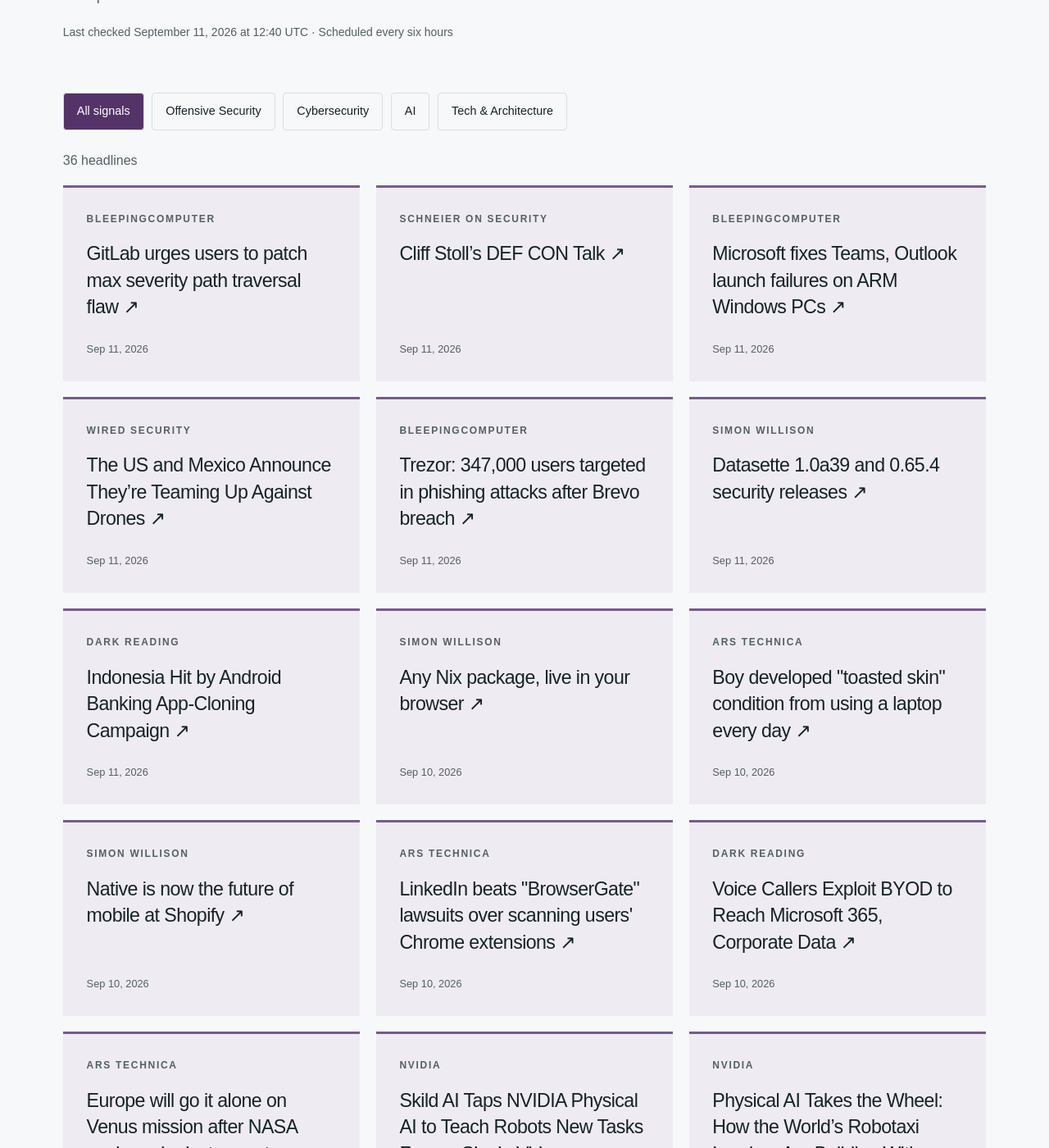
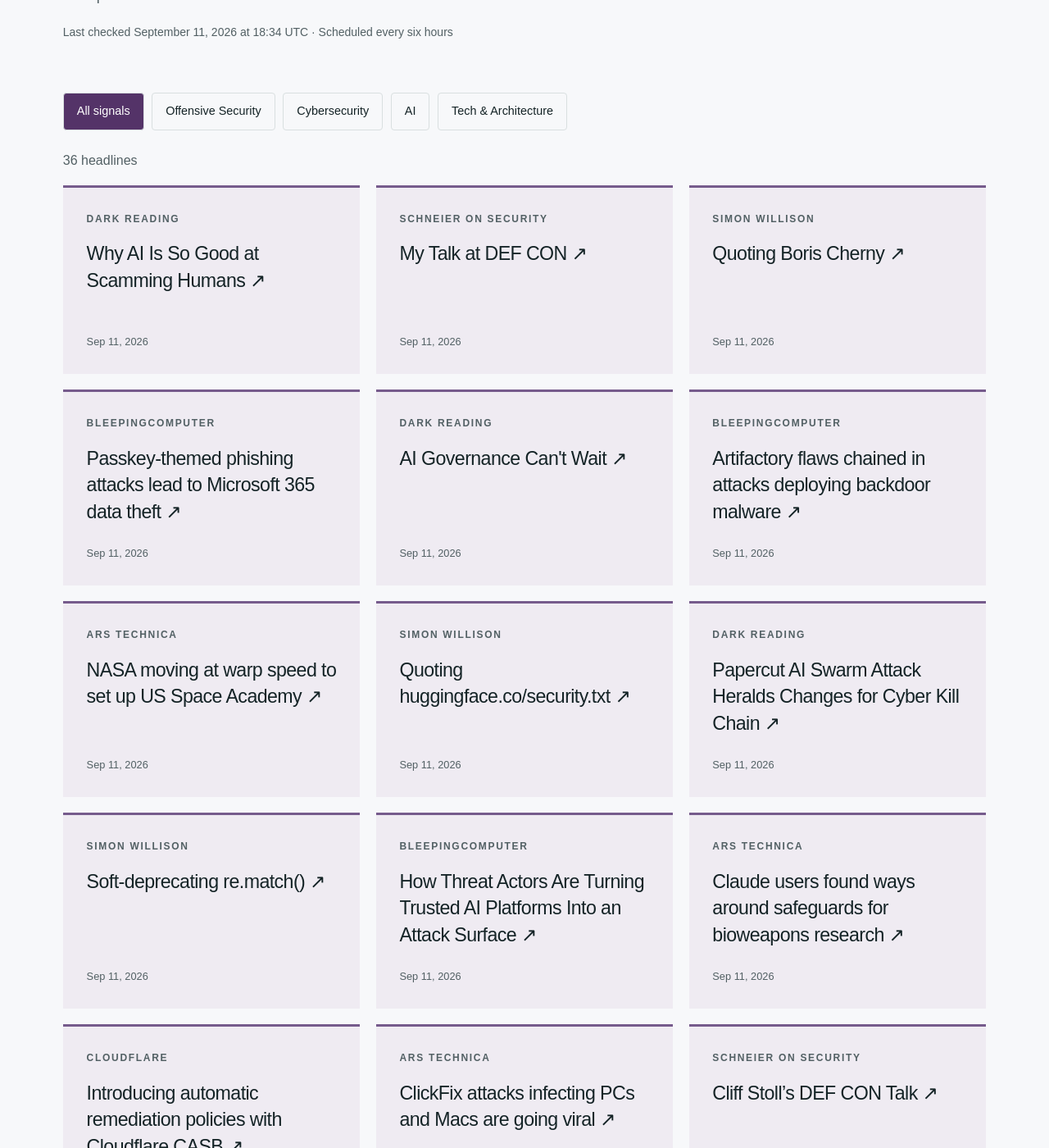
Before and after one commit to hntk/hntk.github.io, a Jekyll site: the page built from news/index.html, in a window 1280 px wide and 1400 px high, scrolled down 375 px. Shown: the whole window at 82% size. Built offline with Jekyll 4.4.1, drawn with Linux system fonts in a browser that asks for light colours; some of the changed text lies outside the part shown.

Commit message:
Refresh News and Signals

```diff
--- a/_data/news.json
+++ b/_data/news.json
@@ -1,13 +1,117 @@
 {
-  "updated": "2026-09-11T12:40:44.773625+00:00",
+  "updated": "2026-09-11T18:34:08.629152+00:00",
   "items": [
     {
-      "title": "GitLab urges users to patch max severity path traversal flaw",
-      "url": "https://www.bleepingcomputer.com/news/security/gitlab-urges-users-to-patch-max-severity-path-traversal-flaw/",
-      "published": "2026-09-11T11:15:22+00:00",
+      "title": "Why AI Is So Good at Scamming Humans",
+      "url": "https://www.darkreading.com/cyber-risk/ai-scamming-humans",
+      "published": "2026-09-11T18:14:06+00:00",
+      "source": "Dark Reading",
+      "source_id": "dark-reading",
+      "category": "cybersecurity"
+    },
+    {
+      "title": "My Talk at DEF CON",
+      "url": "https://www.schneier.com/blog/archives/2026/09/my-talk-at-def-con.html",
+      "published": "2026-09-11T18:06:24+00:00",
+      "source": "Schneier on Security",
+      "source_id": "schneier",
+      "category": "cybersecurity"
+    },
+    {
+      "title": "Quoting Boris Cherny",
+      "url": "https://simonwillison.net/2026/Sep/11/boris-cherny/",
+      "published": "2026-09-11T17:47:11+00:00",
+      "source": "Simon Willison",
+      "source_id": "simon-willison",
+      "category": "ai"
+    },
+    {
+      "title": "Passkey-themed phishing attacks lead to Microsoft 365 data theft",
+      "url": "https://www.bleepingcomputer.com/news/security/passkey-themed-phishing-attacks-lead-to-microsoft-365-data-theft/",
+      "published": "2026-09-11T17:26:50+00:00",
       "source": "BleepingComputer",
       "source_id": "bleepingcomputer",
       "category": "cybersecurity"
+    },
+    {
+      "title": "AI Governance Can't Wait",
+      "url": "https://www.darkreading.com/cyber-risk/ai-governance-cannot-wait",
+      "published": "2026-09-11T17:10:56+00:00",
+      "source": "Dark Reading",
+      "source_id": "dark-reading",
+      "category": "cybersecurity"
+    },
+    {
+      "title": "Artifactory flaws chained in attacks deploying backdoor malware",
+      "url": "https://www.bleepingcomputer.com/news/security/artifactory-flaws-chained-in-attacks-deploying-backdoor-malware/",
+      "published": "2026-09-11T16:29:44+00:00",
+      "source": "BleepingComputer",
+      "source_id": "bleepingcomputer",
+      "category": "cybersecurity"
+    },
+    {
+      "title": "NASA moving at warp speed to set up US Space Academy",
+      "url": "https://arstechnica.com/space/2026/09/nasa-moving-at-warp-speed-to-set-up-us-space-academy/",
+      "published": "2026-09-11T16:20:43+00:00",
+      "source": "Ars Technica",
+      "source_id": "ars-technica",
+      "category": "tech-architecture"
+    },
+    {
+      "title": "Quoting huggingface.co/security.txt",
+      "url": "https://simonwillison.net/2026/Sep/11/hugging-face-security/",
+      "published": "2026-09-11T16:04:53+00:00",
+      "source": "Simon Willison",
+      "source_id": "simon-willison",
+      "category": "ai"
+    },
+    {
+      "title": "Papercut AI Swarm Attack Heralds Changes for Cyber Kill Chain",
+      "url": "https://www.darkreading.com/cyberattacks-data-breaches/papercut-ai-swarm-attack-cyber-kill-chain",
+      "published": "2026-09-11T15:48:27+00:00",
+      "source": "Dark Reading",
+      "source_id": "dark-reading",
+      "category": "cybersecurity"
+    },
+    {
+      "title": "Soft-deprecating re.match()",
+      "url": "https://simonwillison.net/2026/Sep/11/soft-deprecating-re-match/",
+      "published": "2026-09-11T14:47:57+00:00",
+      "source": "Simon Willison",
+      "source_id": "simon-willison",
+      "category": "ai"
+    },
+    {
+      "title": "How Threat Actors Are Turning Trusted AI Platforms Into an Attack Surface",
+      "url": "https://www.bleepingcomputer.com/news/security/how-threat-actors-are-turning-trusted-ai-platforms-into-an-attack-surface/",
+      "published": "2026-09-11T14:01:11+00:00",
+      "source": "BleepingComputer",
+      "source_id": "bleepingcomputer",
+      "category": "cybersecurity"
+    },
+    {
+      "title": "Claude users found ways around safeguards for bioweapons research",
+      "url": "https://arstechnica.com/ai/2026/09/claude-users-found-ways-around-safeguards-for-bioweapons-research/",
+      "published": "2026-09-11T13:02:35+00:00",
+      "source": "Ars Technica",
+      "source_id": "ars-technica",
+      "category": "tech-architecture"
+    },
+    {
+      "title": "Introducing automatic remediation policies with Cloudflare CASB",
+      "url": "https://blog.cloudflare.com/casb-policies/",
+      "published": "2026-09-11T13:00:00+00:00",
+      "source": "Cloudflare",
+      "source_id": "cloudflare",
+      "category": "tech-architecture"
+    },
+    {
+      "title": "ClickFix attacks infecting PCs and Macs are going viral",
+      "url": "https://arstechnica.com/security/2026/09/clickfix-attacks-infecting-pcs-and-macs-are-going-viral/",
+      "published": "2026-09-11T11:30:58+00:00",
+      "source": "Ars Technica",
+      "source_id": "ars-technica",
+      "category": "tech-architecture"
     },
     {
       "title": "Cliff Stoll’s DEF CON Talk",
@@ -18,92 +122,12 @@
       "category": "cybersecurity"
     },
     {
-      "title": "Microsoft fixes Teams, Outlook launch failures on ARM Windows PCs",
-      "url": "https://www.bleepingcomputer.com/news/microsoft/microsoft-fixes-teams-outlook-launch-failures-on-arm-windows-pcs/",
-      "published": "2026-09-11T09:39:37+00:00",
-      "source": "BleepingComputer",
-      "source_id": "bleepingcomputer",
-      "category": "cybersecurity"
-    },
-    {
       "title": "The US and Mexico Announce They’re Teaming Up Against Drones",
       "url": "https://www.wired.com/story/us-and-mexico-announce-teaming-up-against-drones/",
       "published": "2026-09-11T09:15:00+00:00",
       "source": "WIRED Security",
       "source_id": "wired",
       "category": "cybersecurity"
-    },
-    {
-      "title": "Trezor: 347,000 users targeted in phishing attacks after Brevo breach",
-      "url": "https://www.bleepingcomputer.com/news/security/trezor-347-000-users-targeted-in-phishing-attacks-after-brevo-breach/",
-      "published": "2026-09-11T07:55:15+00:00",
-      "source": "BleepingComputer",
-      "source_id": "bleepingcomputer",
-      "category": "cybersecurity"
-    },
-    {
-      "title": "Datasette 1.0a39 and 0.65.4 security releases",
-      "url": "https://simonwillison.net/2026/Sep/11/datasette-security/",
-      "published": "2026-09-11T03:27:16+00:00",
-      "source": "Simon Willison",
-      "source_id": "simon-willison",
-      "category": "ai"
-    },
-    {
-      "title": "Indonesia Hit by Android Banking App-Cloning Campaign",
-      "url": "https://www.darkreading.com/mobile-security/indonesia-android-banking-app-cloning-campaign",
-      "published": "2026-09-11T01:00:00+00:00",
-      "source": "Dark Reading",
-      "source_id": "dark-reading",
-      "category": "cybersecurity"
-    },
-    {
-      "title": "Any Nix package, live in your browser",
-      "url": "https://simonwillison.net/2026/Sep/10/trynix/",
-      "published": "2026-09-10T23:44:15+00:00",
-      "source": "Simon Willison",
-      "source_id": "simon-willison",
-      "category": "ai"
-    },
-    {
-      "title": "Boy developed \"toasted skin\" condition from using a laptop every day",
-      "url": "https://arstechnica.com/health/2026/09/boy-developed-toasted-skin-condition-from-using-a-laptop-every-day/",
-      "published": "2026-09-10T22:16:05+00:00",
-      "source": "Ars Technica",
-      "source_id": "ars-technica",
-      "category": "tech-architecture"
-    },
-    {
-      "title": "Native is now the future of mobile at Shopify",
-      "url": "https://simonwillison.net/2026/Sep/10/shopify-react-native/",
-      "published": "2026-09-10T21:11:15+00:00",
-      "source": "Simon Willison",
-      "source_id": "simon-willison",
-      "category": "ai"
-    },
-    {
-      "title": "LinkedIn beats \"BrowserGate\" lawsuits over scanning users' Chrome extensions",
-      "url": "https://arstechnica.com/tech-policy/2026/09/linkedin-beats-browsergate-lawsuits-over-scanning-users-chrome-extensions/",
-      "published": "2026-09-10T20:55:29+00:00",
-      "source": "Ars Technica",
-      "source_id": "ars-technica",
-      "category": "tech-architecture"
-    },
-    {
-      "title": "Voice Callers Exploit BYOD to Reach Microsoft 365, Corporate Data",
-      "url": "https://www.darkreading.com/threat-intelligence/voice-callers-exploit-byod-microsoft-365-corporate-data",
-      "published": "2026-09-10T20:36:03+00:00",
-      "source": "Dark Reading",
-      "source_id": "dark-reading",
-      "category": "cybersecurity"
-    },
-    {
-      "title": "Europe will go it alone on Venus mission after NASA yanks radar instrument",
-      "url": "https://arstechnica.com/space/2026/09/europe-will-go-it-alone-on-venus-mission-after-nasa-yanks-radar-instrument/",
-      "published": "2026-09-10T19:09:29+00:00",
-      "source": "Ars Technica",
-      "source_id": "ars-technica",
-      "category": "tech-architecture"
     },
     {
       "title": "Skild AI Taps NVIDIA Physical AI to Teach Robots New Tasks From a Single Video",
@@ -128,14 +152,6 @@
       "source": "SpecterOps",
       "source_id": "specterops",
       "category": "offensive-security"
-    },
-    {
-      "title": "Nightmare-Eclipse Strikes Again With 'ShieldCrash' Windows Exploit",
-      "url": "https://www.darkreading.com/vulnerabilities-threats/nightmare-eclipse-strikes-again-shieldcrash-windows-exploit",
-      "published": "2026-09-10T15:29:12+00:00",
-      "source": "Dark Reading",
-      "source_id": "dark-reading",
-      "category": "cybersecurity"
     },
     {
       "title": "d-Matrix Adopts NVIDIA NVLink Fusion for Rack-Scale XPU Deployment",
@@ -183,14 +199,6 @@
       "published": "2026-09-09T21:15:27+00:00",
       "source": "WIRED Security",
       "source_id": "wired",
-      "category": "cybersecurity"
-    },
-    {
-      "title": "Driver’s License Data for Sale",
-      "url": "https://www.schneier.com/blog/archives/2026/09/drivers-license-data-for-sale.html",
-      "published": "2026-09-09T16:05:00+00:00",
-      "source": "Schneier on Security",
-      "source_id": "schneier",
       "category": "cybersecurity"
     },
     {
@@ -242,14 +250,6 @@
       "category": "ai"
     },
     {
-      "title": "Automatic Key Exchange: faster, post-quantum secure origin handshakes for 45 billion daily connections (and counting)",
-      "url": "https://blog.cloudflare.com/automatic-key-exchange-for-origins/",
-      "published": "2026-09-08T13:10:00+00:00",
-      "source": "Cloudflare",
-      "source_id": "cloudflare",
-      "category": "tech-architecture"
-    },
-    {
       "title": "GigaPath-Flash and GigaTIME-Flash: Toward population-scale discovery with efficient pathology foundation models",
       "url": "https://www.microsoft.com/en-us/research/blog/gigapath-flash-and-gigatime-flash-toward-population-scale-discovery-with-efficient-pathology-foundation-models/",
       "published": "2026-08-31T16:00:00+00:00",
@@ -295,79 +295,79 @@
       "id": "ars-technica",
       "name": "Ars Technica",
       "status": "ok",
-      "last_success": "2026-09-11T12:40:44.773625+00:00"
+      "last_success": "2026-09-11T18:34:08.629152+00:00"
     },
     {
       "id": "bleepingcomputer",
       "name": "BleepingComputer",
       "status": "ok",
-      "last_success": "2026-09-11T12:40:44.773625+00:00"
+      "last_success": "2026-09-11T18:34:08.629152+00:00"
     },
     {
       "id": "cloudflare",
       "name": "Cloudflare",
       "status": "ok",
-      "last_success": "2026-09-11T12:40:44.773625+00:00"
+      "last_success": "2026-09-11T18:34:08.629152+00:00"
     },
     {
       "id": "dark-reading",
       "name": "Dark Reading",
       "status": "ok",
-      "last_success": "2026-09-11T12:40:44.773625+00:00"
+      "last_success": "2026-09-11T18:34:08.629152+00:00"
     },
     {
       "id": "hugging-face",
       "name": "Hugging Face",
       "status": "ok",
-      "last_success": "2026-09-11T12:40:44.773625+00:00"
+      "last_success": "2026-09-11T18:34:08.629152+00:00"
     },
     {
       "id": "microsoft-research",
       "name": "Microsoft Research",
       "status": "ok",
-      "last_success": "2026-09-11T12:40:44.773625+00:00"
+      "last_success": "2026-09-11T18:34:08.629152+00:00"
     },
     {
       "id": "nvidia",
       "name": "NVIDIA",
       "status": "ok",
-      "last_success": "2026-09-11T12:40:44.773625+00:00"
+      "last_success": "2026-09-11T18:34:08.629152+00:00"
     },
     {
       "id": "portswigger",
       "name": "PortSwigger Research",
       "status": "ok",
-      "last_success": "2026-09-11T12:40:44.773625+00:00"
+      "last_success": "2026-09-11T18:34:08.629152+00:00"
     },
     {
       "id": "schneier",
       "name": "Schneier on Security",
       "status": "ok",
-      "last_success": "2026-09-11T12:40:44.773625+00:00"
+      "last_success": "2026-09-11T18:34:08.629152+00:00"
     },
     {
       "id": "simon-willison",
       "name": "Simon Willison",
       "status": "ok",
-      "last_success": "2026-09-11T12:40:44.773625+00:00"
+      "last_success": "2026-09-11T18:34:08.629152+00:00"
     },
     {
       "id": "specterops",
       "name": "SpecterOps",
       "status": "ok",
-      "last_success": "2026-09-11T12:40:44.773625+00:00"
+      "last_success": "2026-09-11T18:34:08.629152+00:00"
     },
     {
       "id": "trail-of-bits",
       "name": "Trail of Bits",
       "status": "ok",
-      "last_success": "2026-09-11T12:40:44.773625+00:00"
+      "last_success": "2026-09-11T18:34:08.629152+00:00"
     },
     {
       "id": "wired",
       "name": "WIRED Security",
       "status": "ok",
-      "last_success": "2026-09-11T12:40:44.773625+00:00"
+      "last_success": "2026-09-11T18:34:08.629152+00:00"
     }
   ]
 }
```
